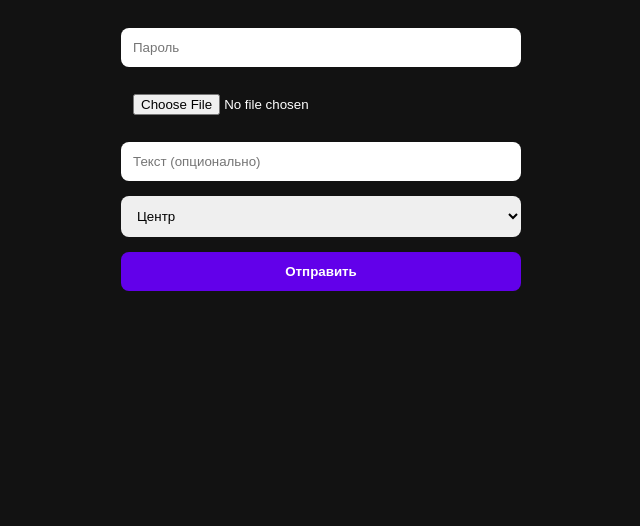
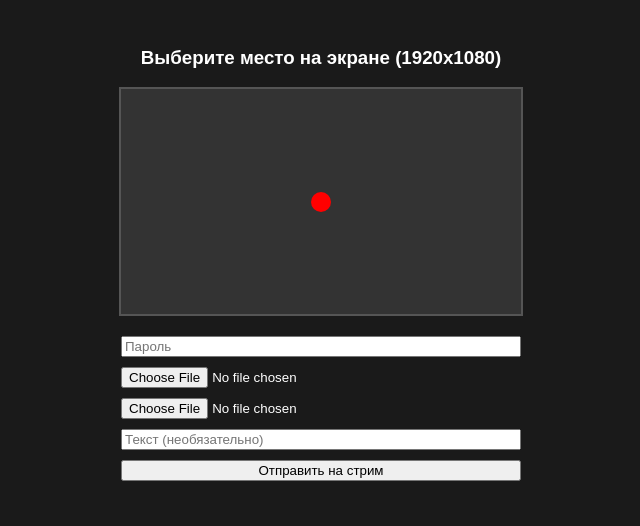
Before and after one commit to v1tcey/stream-meme, a website: page public/index.html in a window 1280 px wide. Shown: the whole page, without its empty margins (319-959 px from the left). Drawn offline with nearby package versions, Linux system fonts and the light colour scheme; no server answers.

Commit message:
update: canvas, audio, animations

```diff
--- a/public/index.html
+++ b/public/index.html
@@ -1,44 +1,52 @@
 <!DOCTYPE html>
 <html>
 <head>
-    <meta name="viewport" content="width=device-width, initial-scale=1.0">
     <style>
-        body { background: #121212; color: #fff; font-family: sans-serif; display: flex; justify-content: center; padding: 20px; }
-        .form { display: flex; flex-direction: column; gap: 15px; width: 100%; max-width: 400px; }
-        input, select, button { padding: 12px; border-radius: 8px; border: none; }
-        button { background: #6200ea; color: white; cursor: pointer; font-weight: bold; }
+        body { background: #1a1a1a; color: #fff; font-family: sans-serif; display: flex; flex-direction: column; align-items: center; padding: 20px; }
+        #canvas { width: 400px; height: 225px; background: #333; border: 2px solid #555; position: relative; cursor: crosshair; }
+        #marker { width: 20px; height: 20px; background: red; position: absolute; border-radius: 50%; pointer-events: none; transform: translate(-50%, -50%); }
+        .controls { display: flex; flex-direction: column; gap: 10px; width: 400px; margin-top: 20px; }
     </style>
 </head>
 <body>
-    <div class="form">
+    <h3>Выберите место на экране (1920x1080)</h3>
+    <div id="canvas" onclick="setPos(event)">
+        <div id="marker" style="top:50%; left:50%"></div>
+    </div>
+    <div class="controls">
         <input type="password" id="pass" placeholder="Пароль">
-        <input type="file" id="file" accept="image/*">
-        <input type="text" id="text" placeholder="Текст (опционально)">
-        <select id="pos">
-            <option value="center">Центр</option>
-            <option value="top">Верх</option>
-            <option value="bottom">Низ</option>
-            <option value="left">Слева</option>
-            <option value="right">Справа</option>
-        </select>
-        <button onclick="send()">Отправить</button>
+        <input type="file" id="imgFile" accept="image/*">
+        <input type="file" id="audioFile" accept="audio/*">
+        <input type="text" id="text" placeholder="Текст (необязательно)">
+        <button onclick="send()">Отправить на стрим</button>
+        <p id="status"></p>
     </div>
     <script src="/socket.io/socket.io.js"></script>
     <script>
+        let pos = {x: 50, y: 50};
+        function setPos(e) {
+            const rect = e.target.getBoundingClientRect();
+            pos.x = (e.clientX - rect.left) / rect.width * 100;
+            pos.y = (e.clientY - rect.top) / rect.height * 100;
+            document.getElementById('marker').style.left = pos.x + '%';
+            document.getElementById('marker').style.top = pos.y + '%';
+        }
+        function send() {
+            const img = document.getElementById('imgFile').files[0];
+            const aud = document.getElementById('audioFile').files[0];
+            const reader = new FileReader();
+            reader.readAsDataURL(img);
+            reader.onload = (e) => {
+                const data = { pass: document.getElementById('pass').value, img: e.target.result, text: document.getElementById('text').value, x: pos.x, y: pos.y };
+                if (aud) {
+                    const readerAud = new FileReader();
+                    readerAud.readAsDataURL(aud);
+                    readerAud.onload = (ae) => { data.audio = ae.target.result; socket.emit('meme', data); }
+                } else { socket.emit('meme', data); }
+                document.getElementById('status').innerText = "✅ Отправлено!";
+            }
+        }
         const socket = io();
-        function send() {
-            const file = document.getElementById('file').files[0];
-            const reader = new FileReader();
-            reader.onload = (e) => {
-                socket.emit('meme', {
-                    pass: document.getElementById('pass').value,
-                    img: e.target.result,
-                    text: document.getElementById('text').value,
-                    pos: document.getElementById('pos').value
-                });
-            };
-            reader.readAsDataURL(file);
-        }
     </script>
 </body>
 </html>
```
Also changed, not shown: public/overlay.html (+12 -13 lines), server.js (+2 -7 lines).
